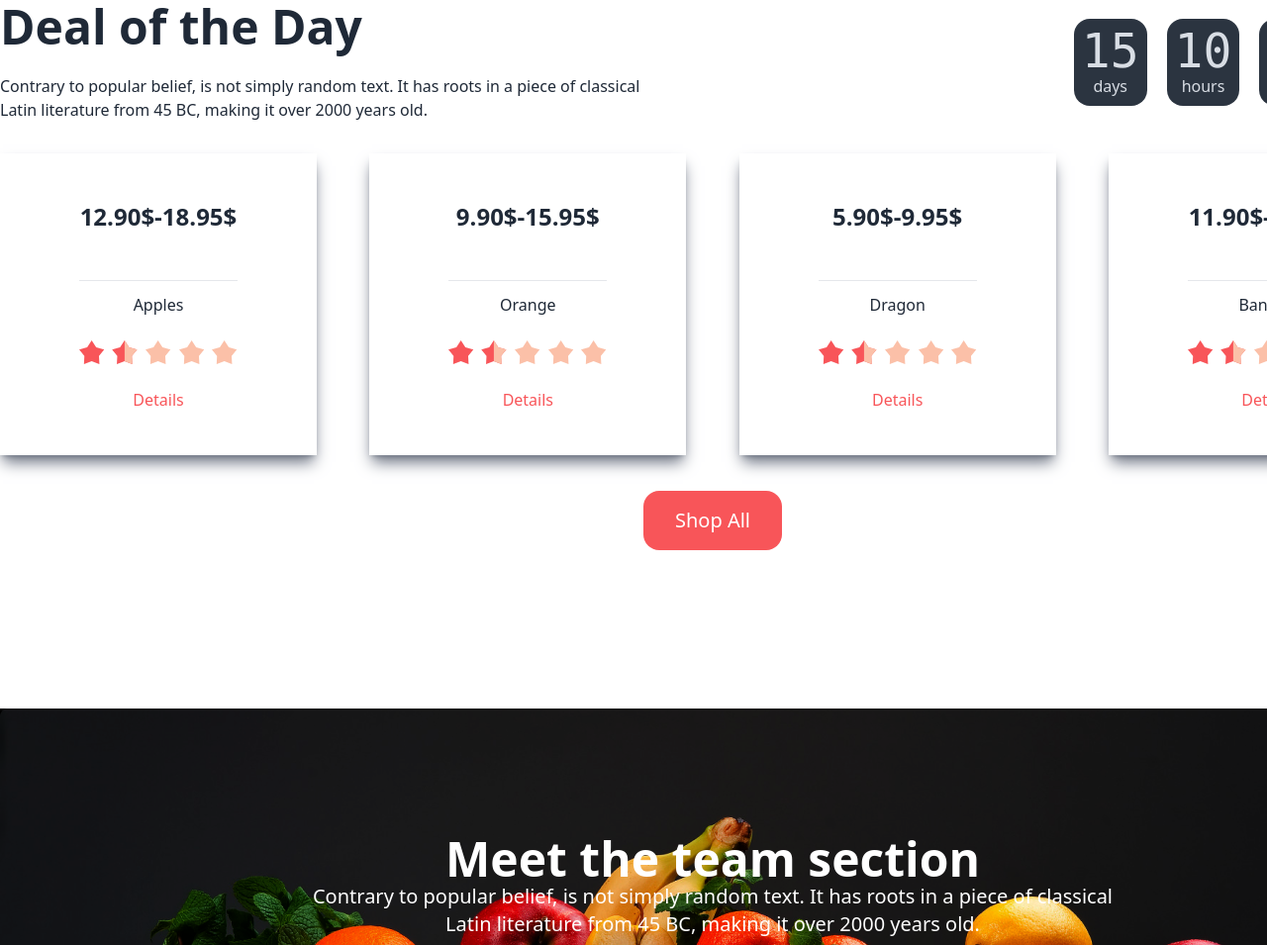
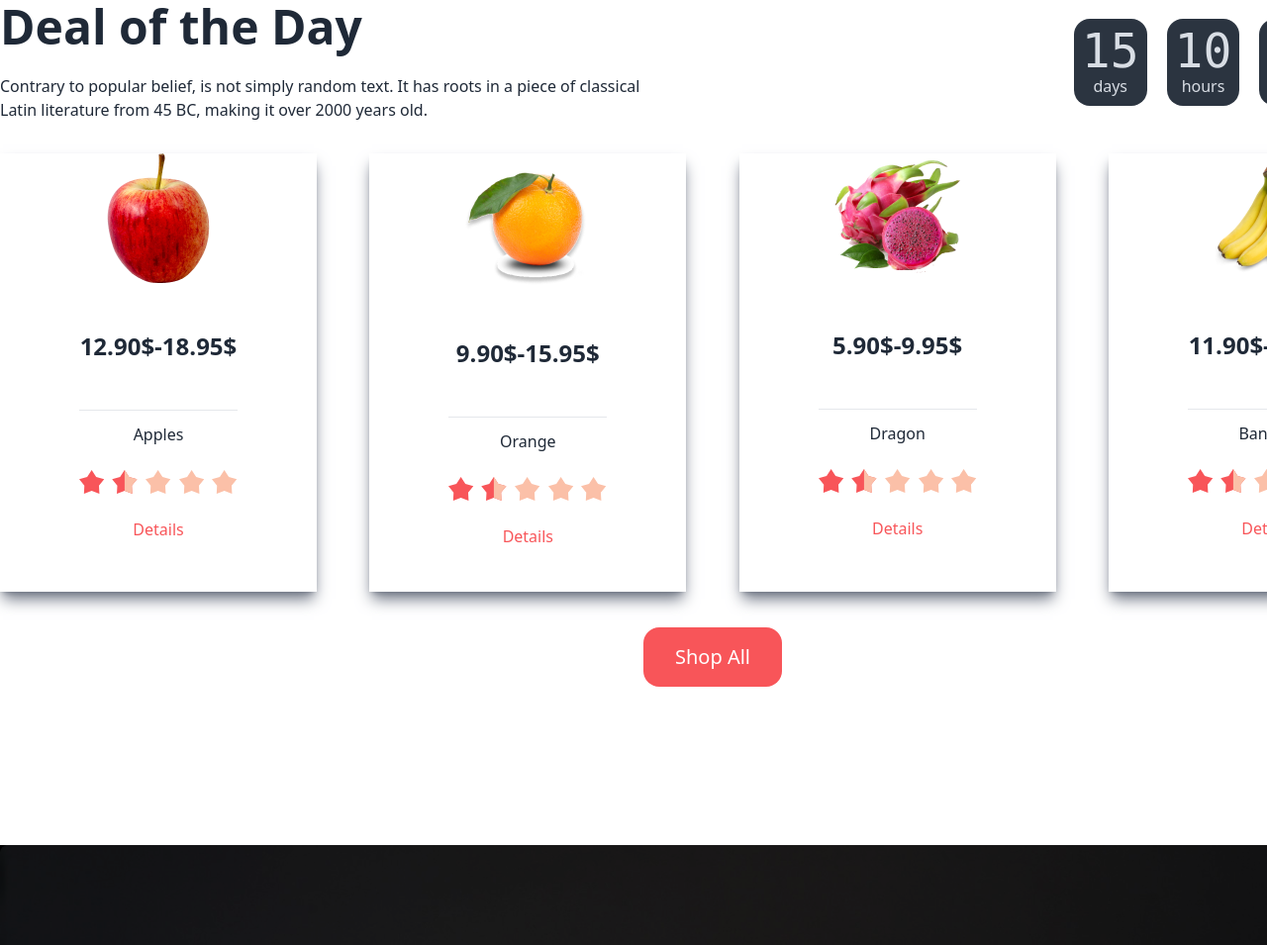
Before and after one commit to Afik-Hassan/Fruit-Brust, a plain HTML site: page index.html in a window 1280 px wide. Shown: the part 1427-2382 px from the top of the page at 99% size. Drawn offline with nearby package versions, Linux system fonts and the light colour scheme; the site is published under a folder, as on GitHub Pages, so addresses that start at the root find nothing.

Commit message:
Fixed some bug

```diff
--- a/index.html
+++ b/index.html
@@ -177,7 +177,7 @@
 
         <div class="flex justify-between">
           <div class="text-center  px-20 shadow-lg shadow-gray-500">
-            <img src="/images/fruit6.png" alt="" class="pb-12 m-auto">
+            <img src="images/fruit6.png" alt="" class="pb-12 m-auto">
             <p class="text-2xl font-bold pb-12">12.90$-18.95$</p>
             <hr>
             <p class="pb-6 pt-3">Apples</p>
@@ -192,7 +192,7 @@
             <p class="pt-6 text-pri ">Details</p>
           </div>
           <div class="text-center  px-20 shadow-lg shadow-gray-500">
-            <img src="/images/fruit7.png" alt="" class="pb-12 m-auto">
+            <img src="images/fruit7.png" alt="" class="pb-12 m-auto">
             <p class="text-2xl font-bold pb-12">9.90$-15.95$</p>
             <hr>
             <p class="pb-6 pt-3">Orange</p>
@@ -207,7 +207,7 @@
             <p class="pt-6 pb-11 text-pri">Details</p>
           </div>
           <div class="text-center  px-20 shadow-lg shadow-gray-500">
-            <img src="/images/fruit8.png" alt="" class="pb-12 m-auto">
+            <img src="images/fruit8.png" alt="" class="pb-12 m-auto">
             <p class="text-2xl font-bold pb-12">5.90$-9.95$</p>
             <hr>
             <p class="pb-6 pt-3">Dragon</p>
@@ -222,7 +222,7 @@
             <p class="pt-6 pb-11 text-pri">Details</p>
           </div>
           <div class="text-center  px-20 shadow-lg shadow-gray-500">
-            <img src="/images/fruit9.png" alt="" class="pb-12 m-auto">
+            <img src="images/fruit9.png" alt="" class="pb-12 m-auto">
             <p class="text-2xl font-bold pb-12">11.90$-17.95$</p>
             <hr>
             <p class="pb-6 pt-3">Banana</p>
```
